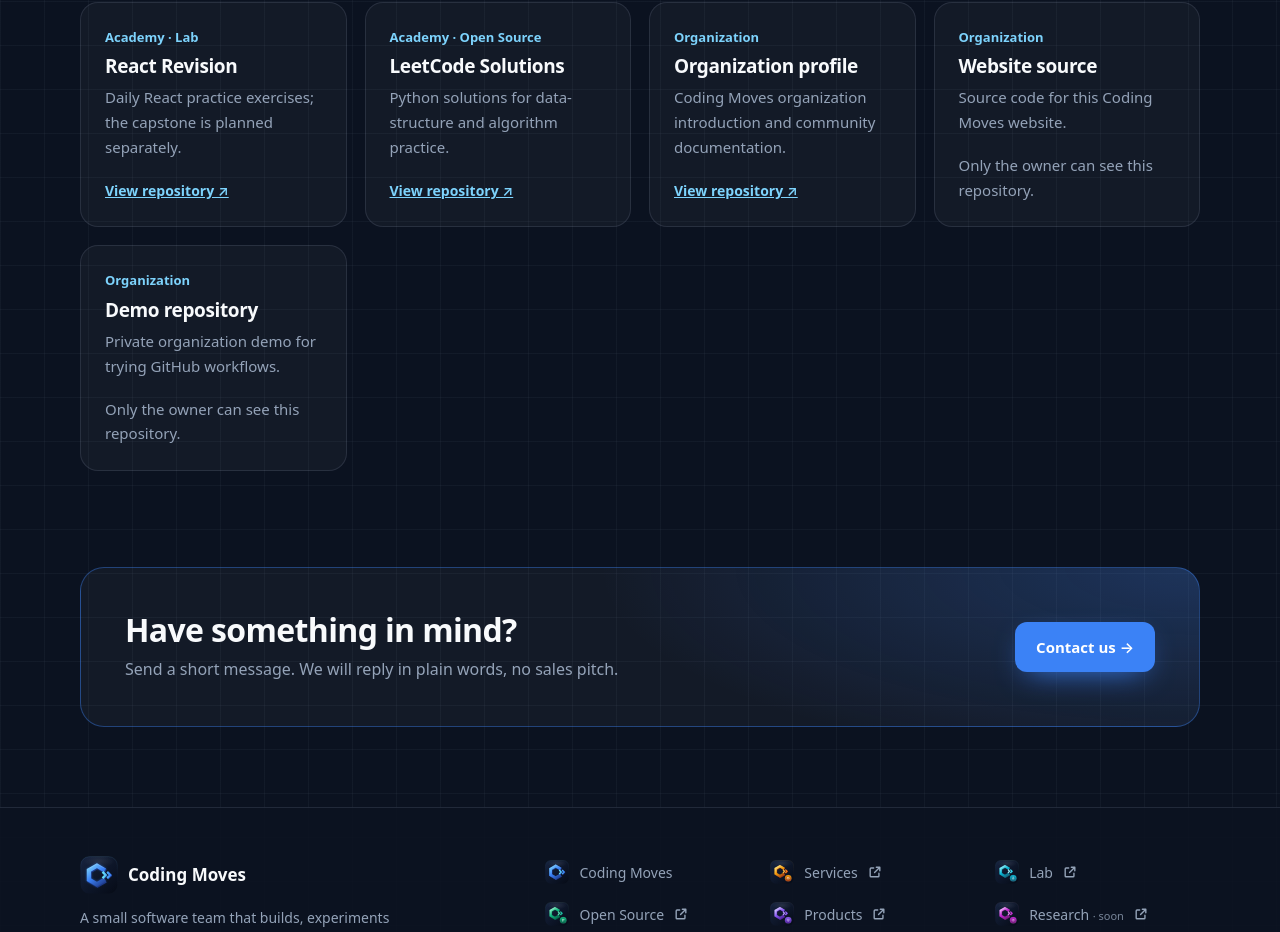
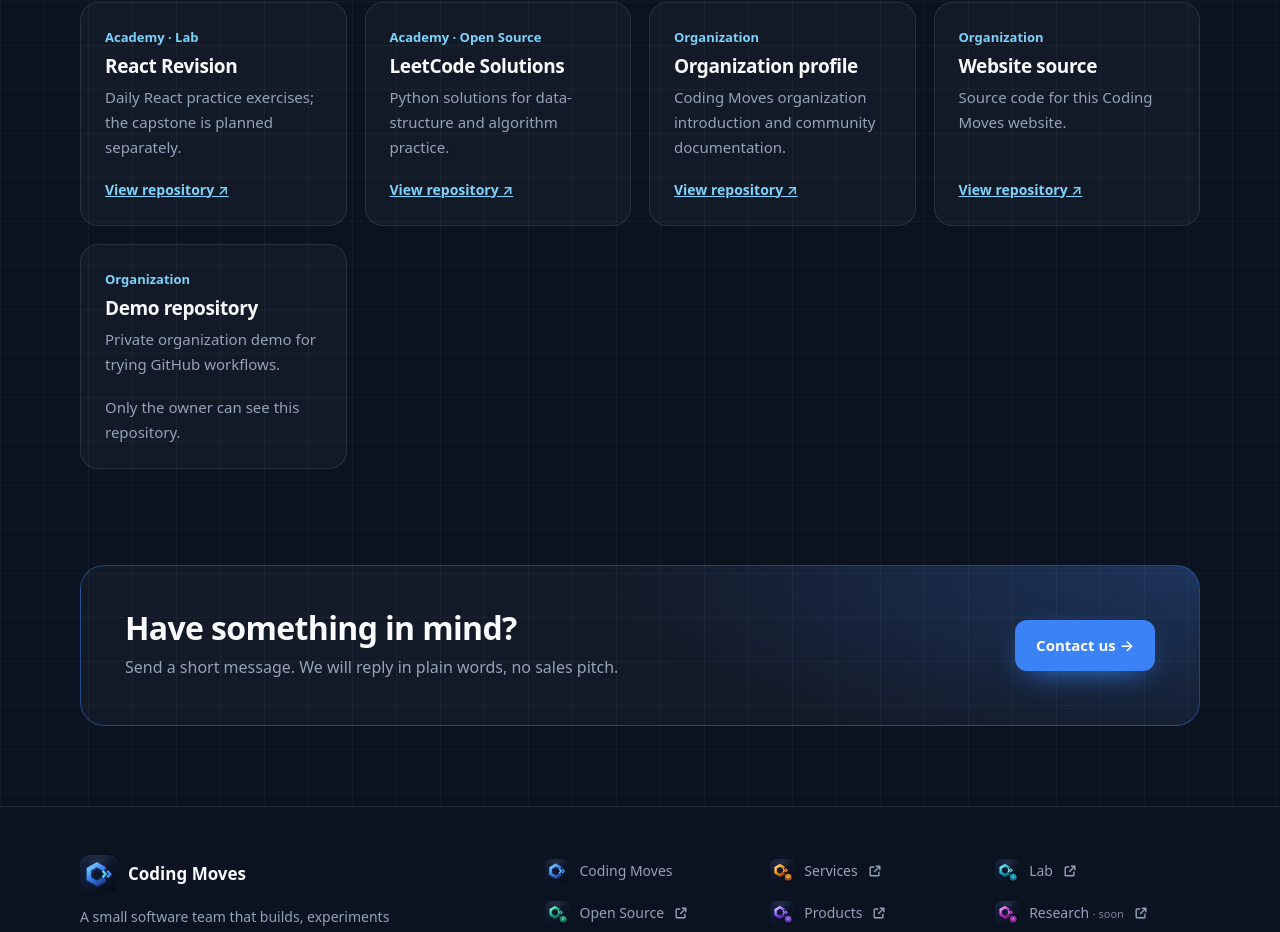
Before and after one commit to Coding-Moves/website, a Next.js app: page / in a window 1280 px wide. Shown: the part 2727-3659 px from the top of the page. Built offline with nearby package versions, Linux system fonts and the light colour scheme.

Commit message:
docs: link the now-public website source

```diff
--- a/src/data/repositories.ts
+++ b/src/data/repositories.ts
@@ -133,7 +133,8 @@
     title: "Website source",
     summary: "Source code for this Coding Moves website.",
     areas: ["main"],
-    visibility: "private",
+    visibility: "public",
+    url: "https://github.com/Coding-Moves/website",
   },
   {
     name: "demo-repository",
@@ -149,6 +150,10 @@
   return repository?.visibility === "public" ? repository.url : undefined;
 }
 
+export function repositoryByName(name: string): Repository | undefined {
+  return REPOSITORIES.find((item) => item.name === name);
+}
+
 export function repositoriesFor(area: BrandId): Repository[] {
   if (area === "main") return REPOSITORIES;
   return REPOSITORIES.filter((item) => item.areas.includes(area));
```
